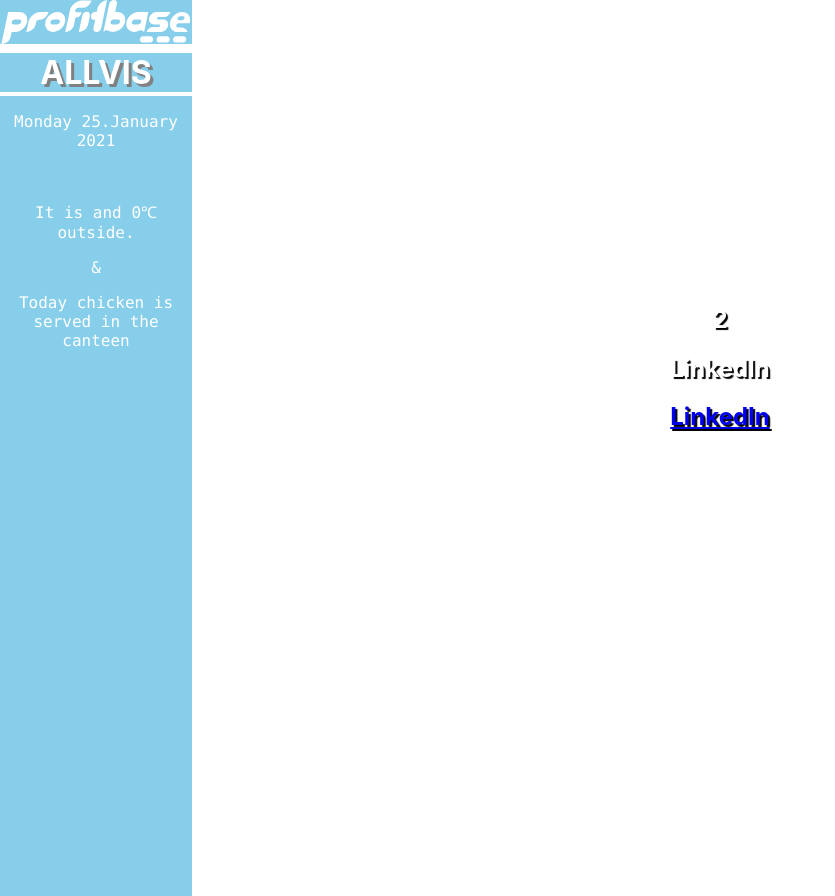
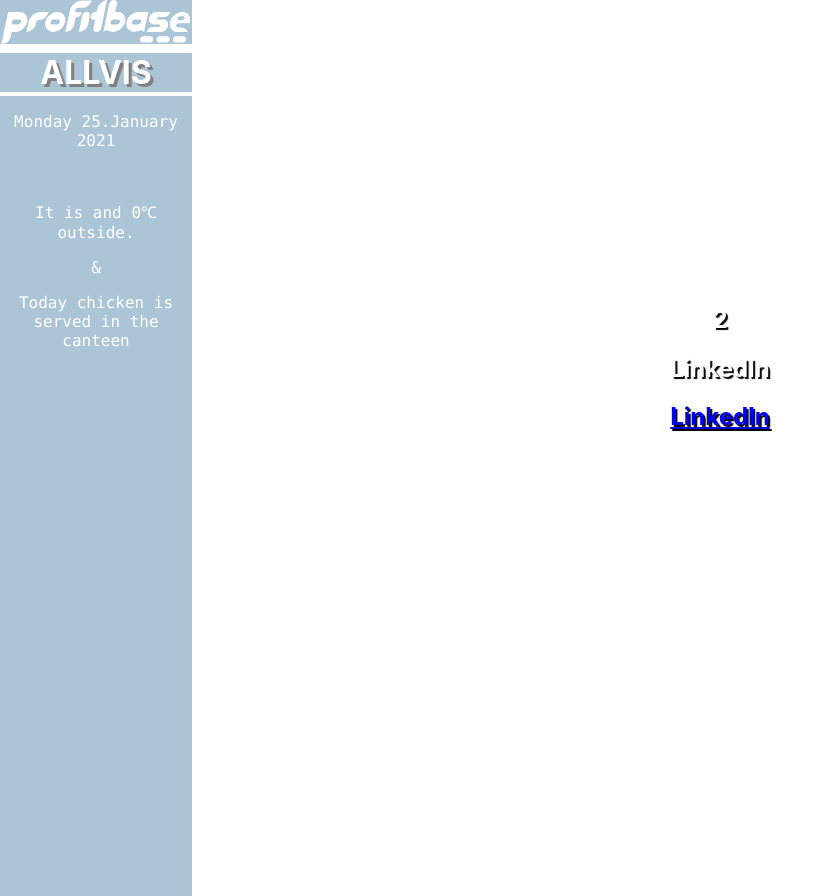
Before and after one commit to Profitbase/allvis, a React (Create React App) app in the folder src/allvis/clientapp/: page / in a window 1280 px wide. Shown: the top 896 px of the page, without its empty margins (0-835 px from the left). Built offline with nearby package versions, Linux system fonts and the light colour scheme; no server answers.

Commit message:
updated informationboard

```diff
--- a/package.json
+++ b/package.json
@@ -19,5 +19,8 @@
   "dependencies": {
     "react": "^17.0.1",
     "react-dom": "^17.0.1"
+  },
+  "devDependencies": {
+    "@types/jquery": "^3.5.5"
   }
 }
--- a/src/allvis/clientapp/src/App.css
+++ b/src/allvis/clientapp/src/App.css
@@ -1,5 +1,7 @@
 .App {
     text-align: center;
+
+
 }
 
 .App-logo {
--- a/src/allvis/clientapp/src/app/slideShow/Informationboard/Informationboard.module.scss
+++ b/src/allvis/clientapp/src/app/slideShow/Informationboard/Informationboard.module.scss
@@ -1,5 +1,5 @@
 .informationboard {
-    background-color:skyblue;
+    background-color: #abc5d6;
     position: absolute;
     top: 6em;
     left: 0;
@@ -15,7 +15,7 @@
 
 }
 .logo, img{
-    background-color: skyblue;
+    background-color: #abc5d6;
     float: left;
     width: 15%;
     position: relative;
@@ -25,7 +25,7 @@
 
 }
 .title {
-    background-color: skyblue;
+    background-color: #abc5d6;
     color: white;
     position: absolute;
     top: 1em;
--- a/src/allvis/clientapp/src/app/slideShow/SlideContentStyle.module.scss
+++ b/src/allvis/clientapp/src/app/slideShow/SlideContentStyle.module.scss
@@ -1,10 +1,13 @@
-.twitterContainer{
+.twitterContainer {
     background-color: white;
     top: 2em;
     left: 0;
-    width: 60%;
-    height: 60%;
-    object-fit:cover;
+    width: 50%;
+    height: 50%;
     margin-top: 1em;
     margin-bottom: 1em;
+    position: absolute;
+    display: flex;
+    flex-direction:row-reverse;
+
   }
--- a/src/allvis/clientapp/src/app/slideShow/content.tsx
+++ b/src/allvis/clientapp/src/app/slideShow/content.tsx
@@ -3,33 +3,48 @@ import { Link } from "react-router-dom";
 import React,{useState} from 'react';
 import styles from "./SlideContentStyle.module.scss"
 import cx from 'classnames'
+import { css } from "jquery";
+
 
 
 export const TwitterContainer = () => {
     useEffect(() => {
       const anchor = document.createElement("a");
+
       anchor.setAttribute("class", "twitter-timeline");
+
       anchor.setAttribute("data-lang", "no");
-      anchor.setAttribute("width","auto")
+      anchor.setAttribute("data-screen-name", "Profitbase")
+      anchor.setAttribute("data-dnt", "true");
+      anchor.setAttribute("data-tweet-limit", "4");
 
-      anchor.setAttribute("data-dnt", "true");
-      anchor.setAttribute("data-theme", "light");
-      anchor.setAttribute("data-tweet-limit", "4");
       anchor.setAttribute("data-chrome", "nofooter");
       anchor.setAttribute("data-chrome", "transparent");
-      anchor.setAttribute("count", "2");
-      anchor.setAttribute("data-aria-polite","assertive")
+      anchor.setAttribute("data-aria-polite", "assertive")
+      anchor.setAttribute("grid-column", "2")
       anchor.setAttribute("href", "https://twitter.com/profitbase?ref_src=twsrc%5Etfw");
+
       document.getElementsByClassName("twitter-embed")[0].appendChild(anchor);
+
       const script = document.createElement("script");
       script.setAttribute("src", "https://platform.twitter.com/widgets.js");
+
       document.getElementsByClassName("twitter-embed")[0].appendChild(script);
+
+
+
+
+
     }, []);
 
     return (
-      <section className={cx(styles.twitterContainer)}>
+      <tr className={cx(styles.twitterContainer)}>
+
         <div className="twitter-embed"></div>
-      </section>
+        <iframe className="twitter-embed" src="https://platform.twitter.com/widgets.js"></iframe>
+
+      </tr>
+
     );
   };
 
```
Also changed, not shown: 1 other file (tests, documents, lock files or other folders).
